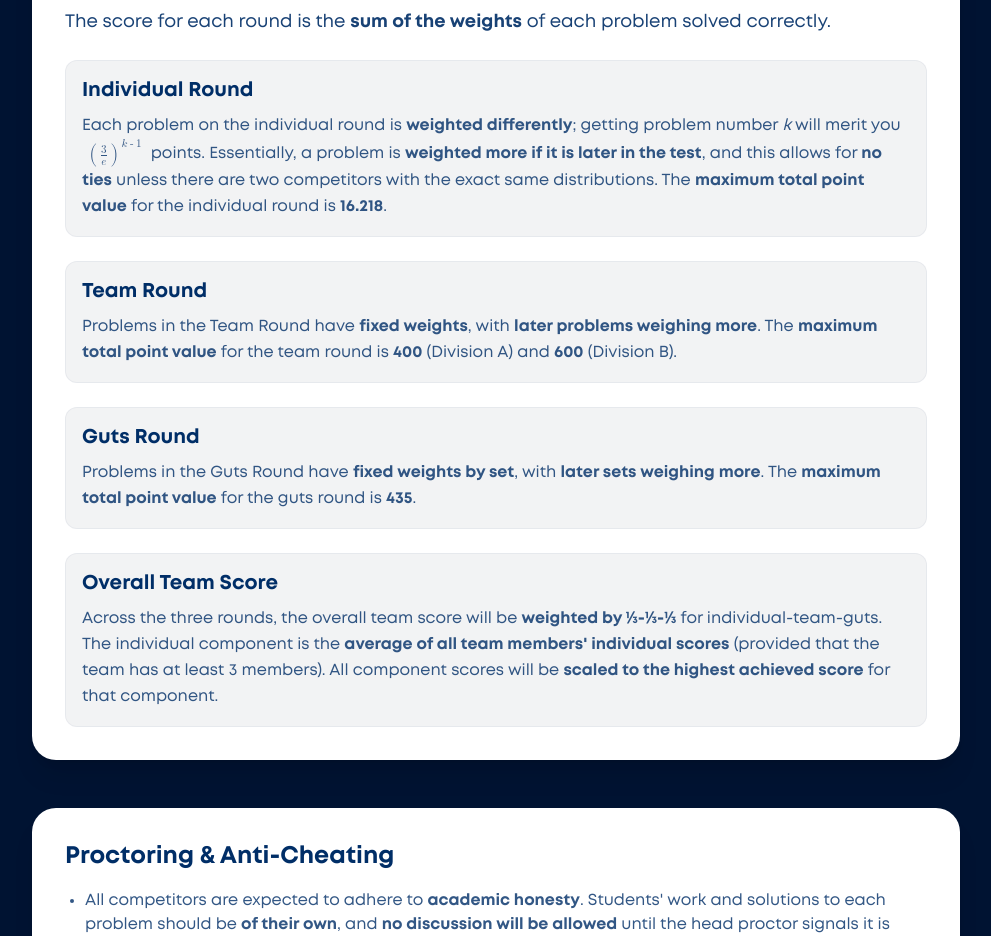
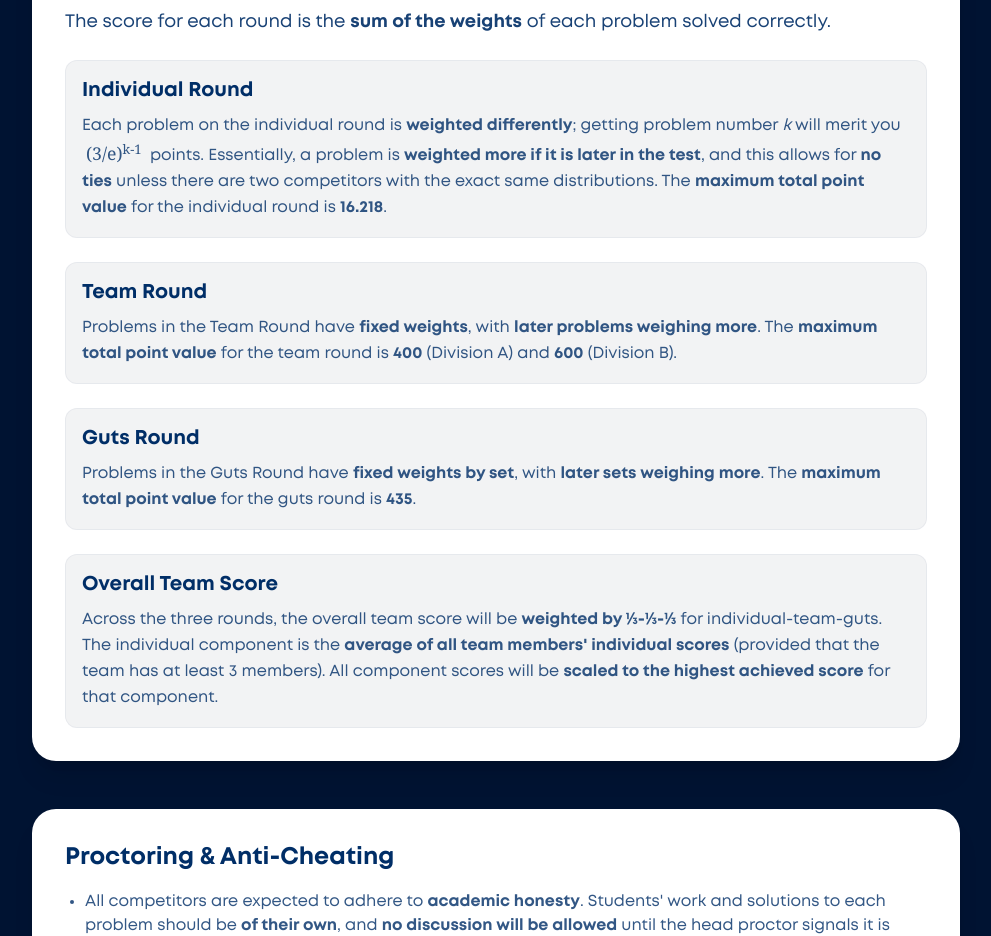
Before and after one commit to GunnMath/gmc-new-website, a Next.js app: page /prizes in a window 1280 px wide. Shown: the part 1060-1996 px from the top of the page, without its empty margins (144-1135 px from the left). Built offline with nearby package versions, Linux system fonts and the light colour scheme.

Commit message:
removed latex

```diff
--- a/app/prizes/page.tsx
+++ b/app/prizes/page.tsx
@@ -77,7 +77,7 @@ export default function PrizesAndScoring() {
             <div className="p-4 bg-[#001332]/5 rounded-xl border border-[#002E67]/5">
                 <h3 className="font-bold text-xl mb-2">Individual Round</h3>
                 <p className="font-medium opacity-80 leading-relaxed">
-                  Each problem on the individual round is <strong>weighted differently</strong>; getting problem number <em>k</em> will merit you <span className="inline-block align-middle mx-1"><math xmlns="http://www.w3.org/1998/Math/MathML" display="inline"><msup><mrow><mo>(</mo><mfrac><mn>3</mn><mi>e</mi></mfrac><mo>)</mo></mrow><mrow><mi>k</mi><mo>-</mo><mn>1</mn></mrow></msup></math></span> points. Essentially, a problem is <strong>weighted more if it is later in the test</strong>, and this allows for <strong>no ties</strong> unless there are two competitors with the exact same distributions. The <strong>maximum total point value</strong> for the individual round is <strong>16.218</strong>.
+                  Each problem on the individual round is <strong>weighted differently</strong>; getting problem number <em>k</em> will merit you <span className="inline-block mx-1 font-serif text-[1.1em]">(3/e)<sup>k-1</sup></span> points. Essentially, a problem is <strong>weighted more if it is later in the test</strong>, and this allows for <strong>no ties</strong> unless there are two competitors with the exact same distributions. The <strong>maximum total point value</strong> for the individual round is <strong>16.218</strong>.
                 </p>
             </div>
             <div className="p-4 bg-[#001332]/5 rounded-xl border border-[#002E67]/5">
```
